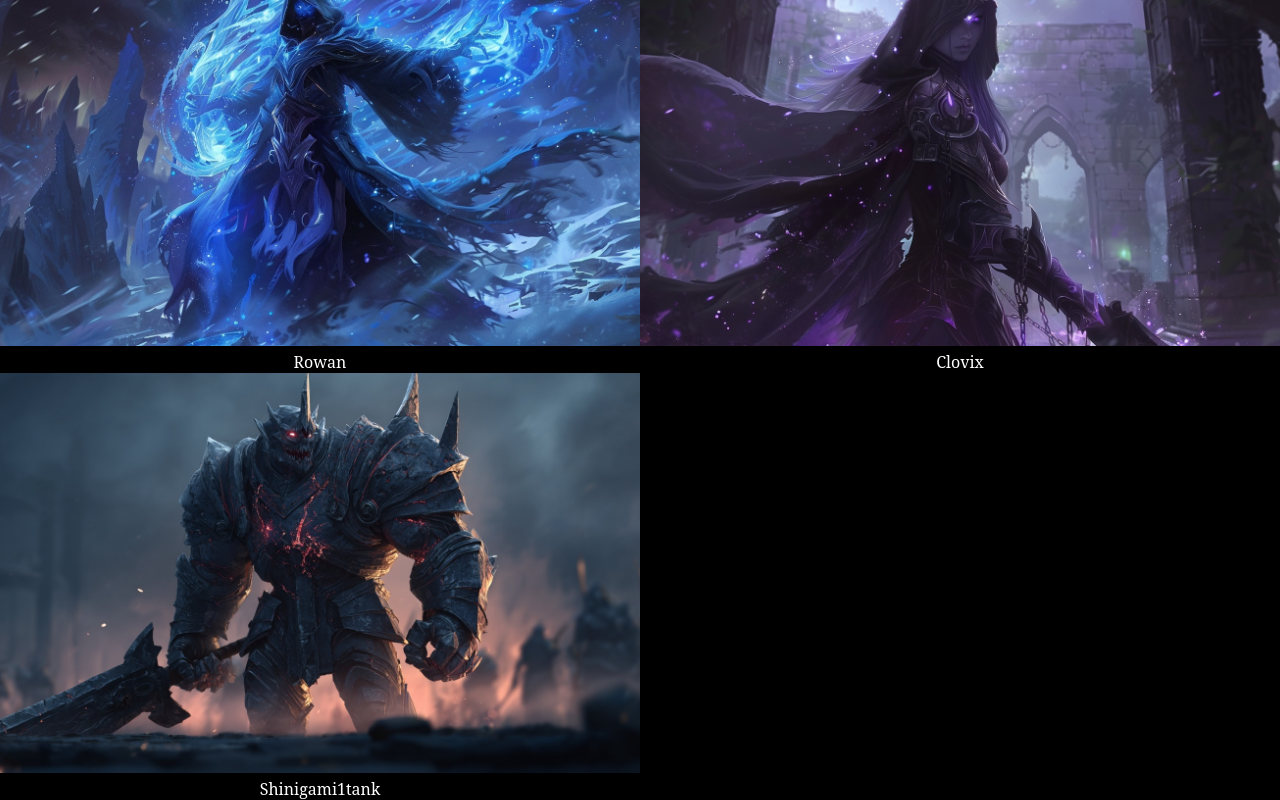
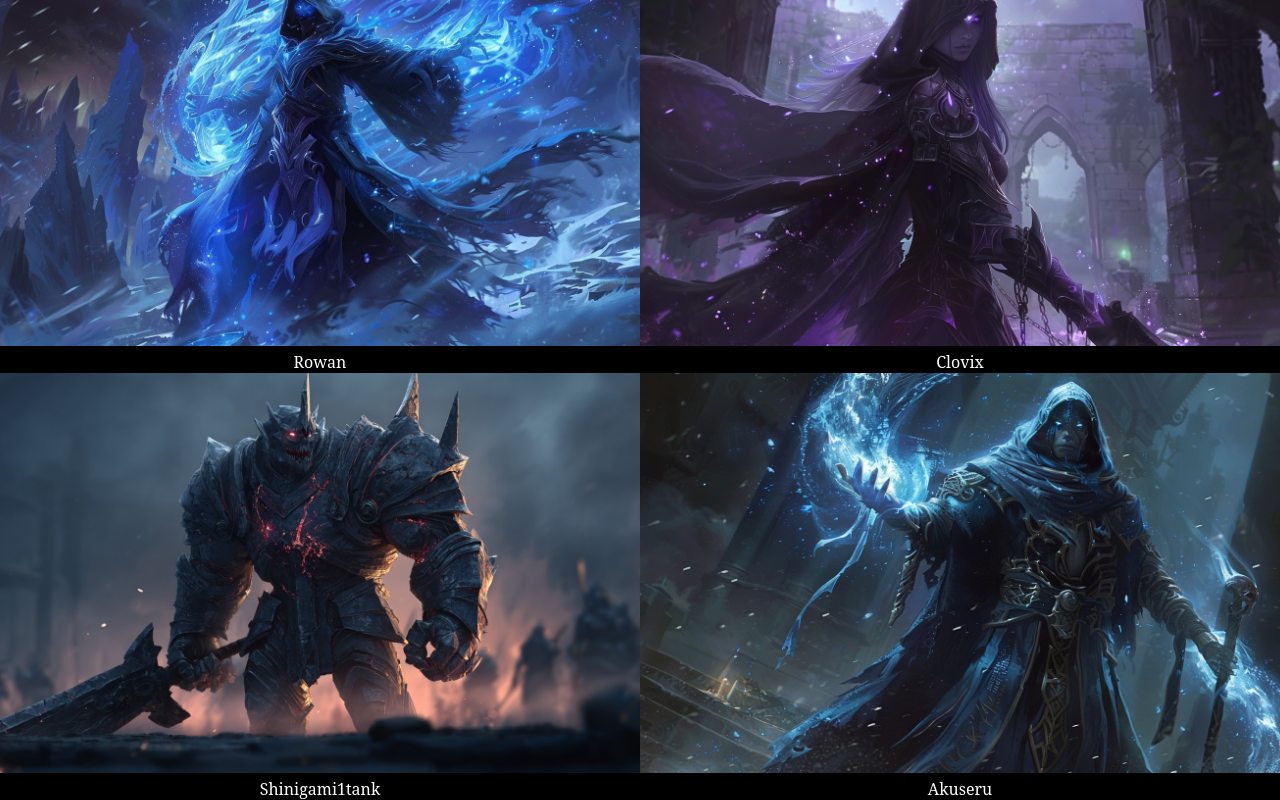
Before and after one commit to Akuseru971/LoreofLegendsCLEAN, a Next.js app: page /gallery in a window 1280 px wide. Shown: the part 994-1794 px from the top of the page. Built offline with nearby package versions, Linux system fonts and the light colour scheme.

Commit message:
Add champion images and Gallery page

```diff
--- a/data/gallery.js
+++ b/data/gallery.js
@@ -11,4 +11,6 @@ export const galleryItems = [
   { id: "rowan",      name: "Rowan",      image: "/champions/Rowan.jpg" },
   { id: "clovix",     name: "Clovix",     image: "/champions/Clovix.jpg" },
   { id: "Shinigami1tank",     name: "Shinigami1tank",     image: "/champions/Shinigami1tank.jpg" },
+  { id: "Akuseru",     name: "Akuseru",     image: "/champions/Akuseru.jpg" },
+
  ];
```
